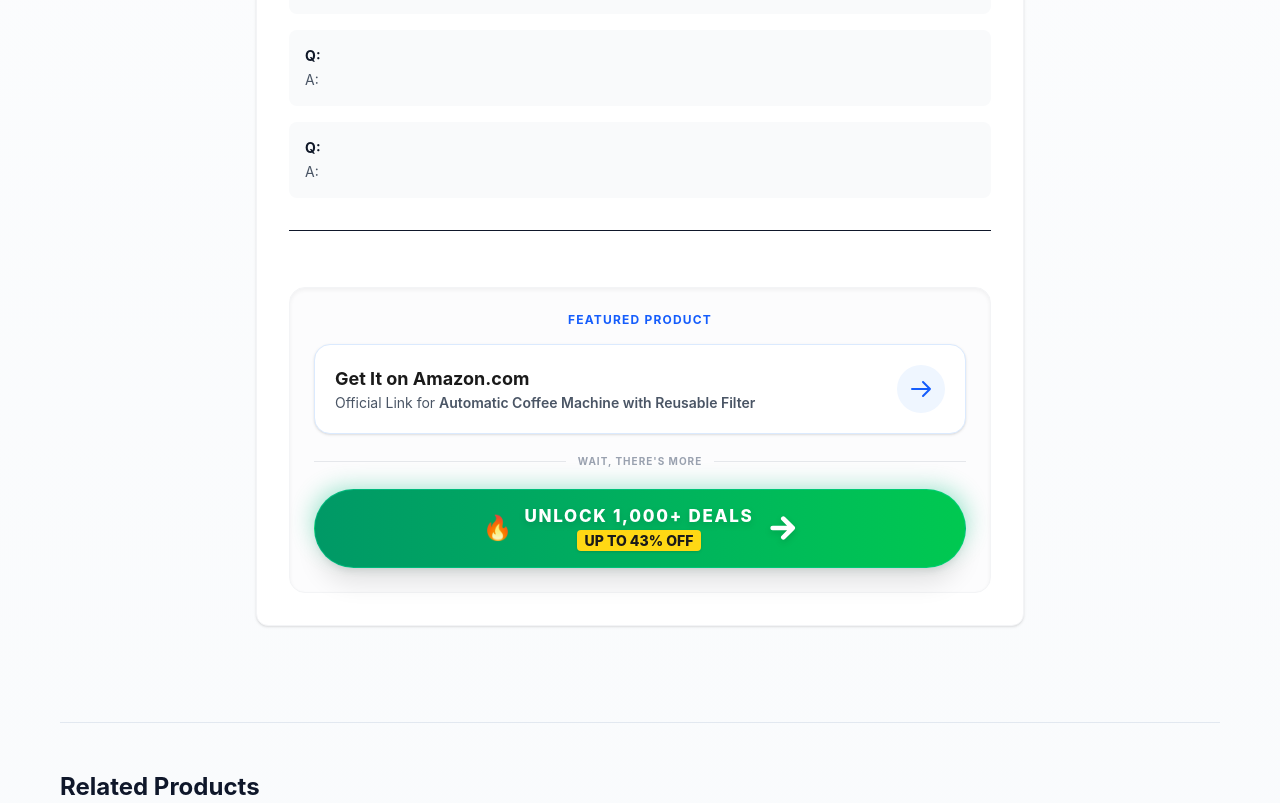
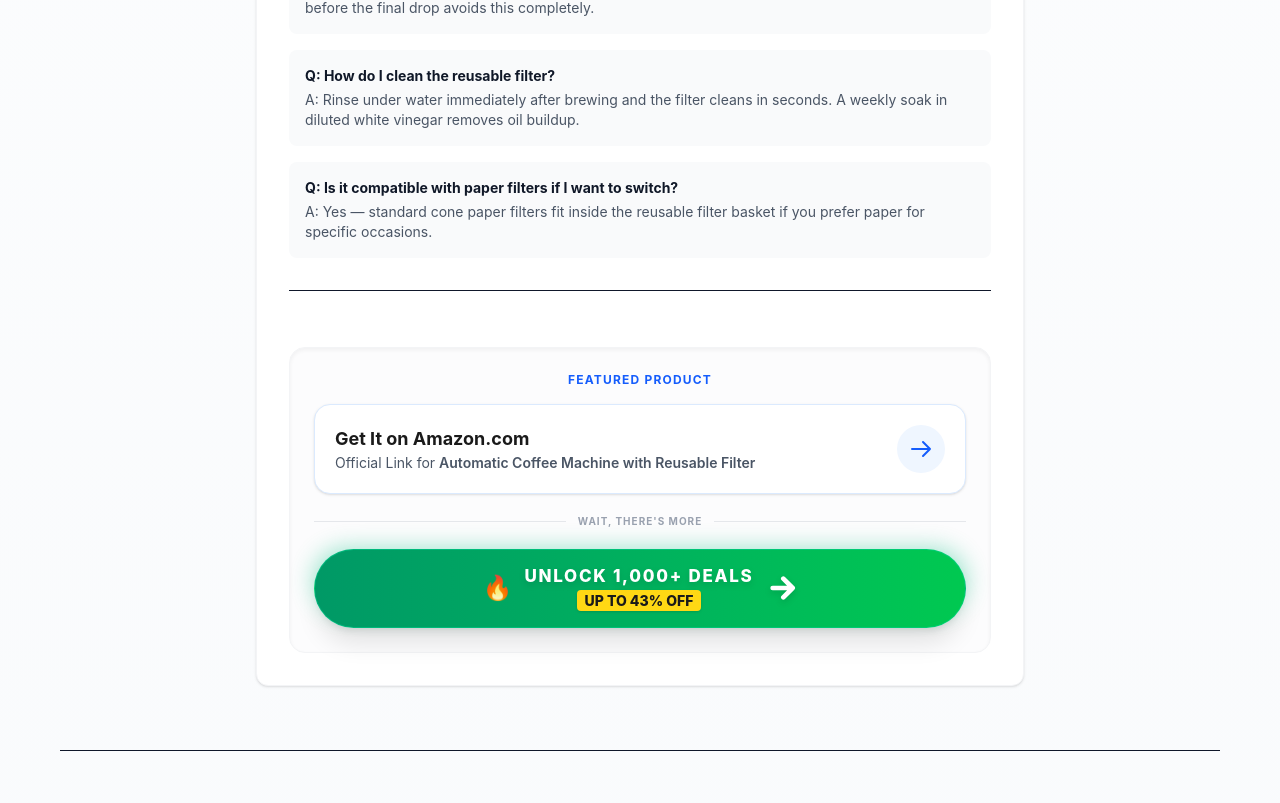
Before and after one commit to ausafusa/odeals, a Next.js app: page /products/automatic-coffee-machine-with-reusable-filter in a window 1280 px wide. Shown: the part 1513-2316 px from the top of the page. Built offline with nearby package versions, Linux system fonts and the light colour scheme.

Commit message:
Update page.tsx

```diff
--- a/app/products/[slug]/page.tsx
+++ b/app/products/[slug]/page.tsx
@@ -1,9 +1,8 @@
-// app/products/[slug]/page.tsx ko iss se replace karein
 import { notFound } from "next/navigation";
 import Link from "next/link";
 import { products } from "@/lib/products";
 import { ProductCard } from "@/components/product-card";
-import { PostLayout } from "@/components/post-layout"; // <--- Professional Layout humne design kiya tha
+import { PostLayout } from "@/components/post-layout"; // Hamara banaya hua layout
 
 interface ProductPageProps {
   params: Promise<{ slug: string }>;
@@ -23,34 +22,13 @@ export default async function ProductPage({ params }: ProductPageProps) {
     notFound();
   }
 
-  // Related products logic (same category, excluding current product)
+  // Related products logic
   const relatedProducts = products
     .filter((p) => p.category === product.category && p.slug !== product.slug)
     .slice(0, 4);
 
-  // Schema data for SEO
-  const productSchema = {
-    "@context": "https://schema.org",
-    "@type": "Product",
-    name: product.title,
-    description: product.tagline,
-    image: product.image,
-    brand: {
-      "@type": "Brand",
-      name: product.title.split(' ')[0] // Get first word as brand name
-    },
-    offers: {
-      "@type": "Offer",
-      url: (product as any).amazonUrl,
-      availability: "https://schema.org/InStock"
-    }
-  };
-
   return (
     <div className="shell py-8 sm:py-12 animate-fade-in">
-      {/* Schema data bind kar diya */}
-      <JsonLd data={productSchema} />
-
       {/* Breadcrumbs */}
       <div className="mb-6 flex items-center gap-2 text-xs font-medium text-[color:var(--secondary-text)] sm:text-sm">
         <Link href="/" className="hover:text-[color:var(--primary-text)]">Home</Link>
@@ -59,48 +37,32 @@ export default async function ProductPage({ params }: ProductPageProps) {
           {product.category}
         </Link>
         <span>/</span>
-        <span className="truncate text-[color:var(--primary-text)] max-w-[150px] sm:max-w-none">{product.title}</span>
+        <span className="truncate text-[color:var(--primary-text)]">{product.title}</span>
       </div>
 
-      {/* Ye professional layout hai, jis m description sab kuch dikhega */}
+      {/* Yahan hum data map kar rahe hain */}
       <PostLayout
         title={product.title}
         imageUrl={product.image}
-        rating={4.8} // Abhi hardcoded, agar data m ho toh product.rating likhein
-        reviewCount={100} // Abhi hardcoded, agar data m ho toh product.reviewCount likhein
+        rating={4.8}
+        reviewCount={125}
         productName={product.title}
-        productUrl={(product as any).amazonUrl}
-        description={(product as any).editorialSummary} // Editorial summary yahan pass hogi
-        pros={(product as any).benefits} // Benefits ko pros m pass kar diya
-        cons={(product as any).thingsToKnow} // thingsToKnow ko cons m pass kar diya
-        faqs={(product as any).faqs} // FAQs incorrectly pass ho rahe they pehle
+        productUrl={product.amazonUrl}
+        description={product.editorialSummary} // Yahan aapka content show hoga
+        pros={product.benefits} // List of strings
+        cons={product.thingsToKnow} // List of strings
+        faqs={product.faqs.map(f => ({ q: f.question, a: f.answer }))} // Mapping FAQ format
       />
 
-      {/* Related Products Section (Waisa hi rahega) */}
+      {/* Related Products */}
       {relatedProducts.length > 0 && (
-        <div className="mt-16 sm:mt-24 border-t border-[color:var(--subtle-border)] pt-12">
-          <h2 className="text-xl font-bold text-[color:var(--primary-text)] sm:text-2xl mb-6">
-            Related Products
-          </h2>
-          {/* Pro Mobile 2-Column Grid */}
-          <div className="grid grid-cols-2 sm:grid-cols-2 md:grid-cols-3 lg:grid-cols-4 gap-3 sm:gap-6">
-            {relatedProducts.map((p) => (
-              <ProductCard key={p.slug} product={p} />
-            ))}
+        <div className="mt-16 border-t pt-12">
+          <h2 className="text-xl font-bold mb-6">Related Products</h2>
+          <div className="grid grid-cols-2 md:grid-cols-4 gap-4">
+            {relatedProducts.map((p) => <ProductCard key={p.slug} product={p} />)}
           </div>
         </div>
       )}
     </div>
   );
 }
-
-// Extra types for type safety (optional but recommended)
-type JsonLdProps = { data: object };
-function JsonLd({ data }: JsonLdProps) {
-  return (
-    <script
-      type="application/ld+json"
-      dangerouslySetInnerHTML={{ __html: JSON.stringify(data) }}
-    />
-  );
-}
```
